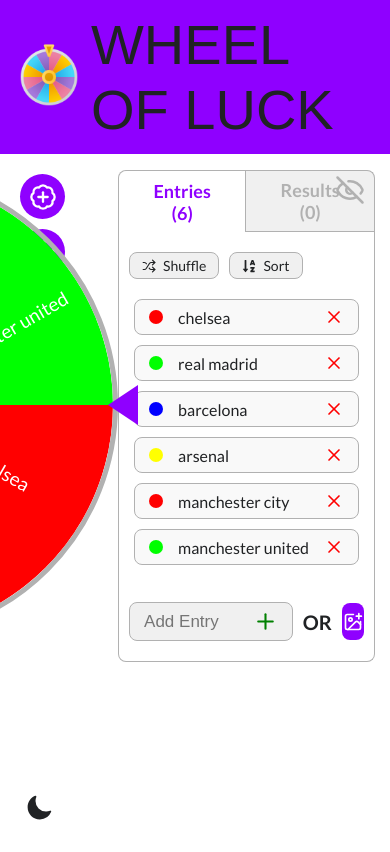
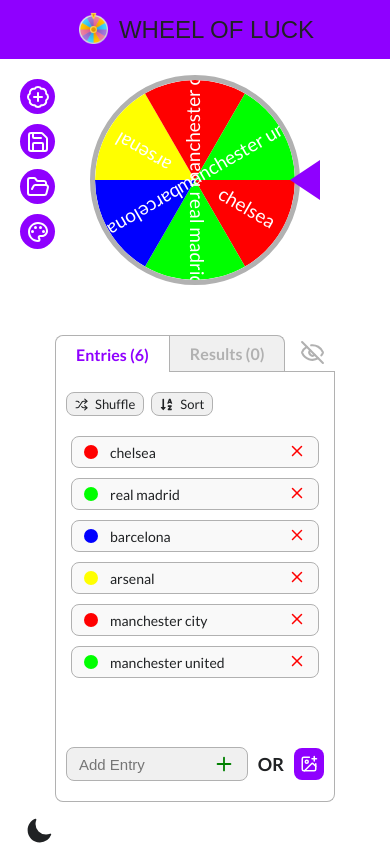
Before and after one commit to YasserCoder/wheel-of-luck, a React (Vite) app: page / in a window 390 px wide. Built offline with nearby package versions, Linux system fonts and the light colour scheme; a web font is replaced by a local one.

Commit message:
adjusting the layout of the main page

```diff
--- a/src/components/Main.tsx
+++ b/src/components/Main.tsx
@@ -13,8 +13,10 @@
             <ToggleSwitch />
             <div className={`container ${styles.section}`}>
                 <ResultsProvider>
+                    <div className={styles.wheelContainer}>
+                        <Wheel />
+                    </div>
                     <IOSection />
-                    <Wheel />
                 </ResultsProvider>
             </div>
         </main>
--- a/src/components/Wheel.tsx
+++ b/src/components/Wheel.tsx
@@ -1,4 +1,4 @@
-import { useState } from "react";
+import { useEffect, useState } from "react";
 
 import { useEntries } from "../context/entriesContext";
 import { useOutsideClick } from "../hook/useOutsideClick";
@@ -12,7 +12,7 @@
         value: { entries, colors },
     } = useEntries();
 
-    const radius = 230;
+    const [radius, setRadius] = useState(230);
     const center = radius;
     const angle = 360 / entries.length;
 
@@ -21,6 +21,25 @@
         angle,
         setResultVisible
     );
+
+    useEffect(() => {
+        const updateRadius = () => {
+            const width = window.innerWidth;
+            if (width < 400) {
+                setRadius(100);
+            } else if (width < 500) {
+                setRadius(140);
+            } else if (width < 640) {
+                setRadius(180);
+            } else {
+                setRadius(230);
+            }
+        };
+
+        updateRadius();
+        window.addEventListener("resize", updateRadius);
+        return () => window.removeEventListener("resize", updateRadius);
+    }, []);
 
     return (
         <>
--- a/src/components/styles/displayIO.module.css
+++ b/src/components/styles/displayIO.module.css
@@ -35,7 +35,6 @@
     color: red;
     cursor: pointer;
     height: 20px;
-    order: 2;
 }
 .deleteBtn:hover {
     scale: 1.1;
@@ -51,3 +50,20 @@
     color: var(--color-border);
     white-space: nowrap;
 }
+
+@media (max-width: 600px) {
+    .io {
+        padding-inline: 12px;
+        padding-block: 5px;
+        gap: 12px;
+    }
+    .ioText {
+        font-size: 14px;
+    }
+    .deleteBtn {
+        font-size: 18px;
+    }
+    .winTimes {
+        font-size: 13px;
+    }
+}
--- a/src/components/styles/entries.module.css
+++ b/src/components/styles/entries.module.css
@@ -50,7 +50,7 @@
     cursor: pointer;
     background-color: var(--color-violet);
     color: white;
-    width: 42px;
+    min-width: 35px;
     height: 37px;
     display: flex;
     align-items: center;
@@ -77,3 +77,24 @@
     bottom: 3px;
     left: 10px;
 }
+
+@media (max-width: 600px) {
+    .addEntryInput {
+        font-size: 15px;
+    }
+    .addBtn {
+        font-size: 22px;
+        height: 22px;
+    }
+    .addEntryForm {
+        padding: 5px 12px;
+    }
+    .or {
+        font-size: 18px;
+    }
+    .addImgBtn {
+        min-width: 30px;
+        height: 32px;
+        font-size: 18px;
+    }
+}
--- a/src/components/styles/header.module.css
+++ b/src/components/styles/header.module.css
@@ -18,3 +18,20 @@
     padding: 0;
     user-select: none;
 }
+
+@media (max-width: 640px) {
+    .img {
+        width: 50px;
+    }
+    .title {
+        font-size: 2.5rem;
+    }
+}
+@media (max-width: 400px) {
+    .img {
+        width: 35px;
+    }
+    .title {
+        font-size: 1.5rem;
+    }
+}
--- a/src/components/styles/ioSection.module.css
+++ b/src/components/styles/ioSection.module.css
@@ -67,3 +67,27 @@
     border-bottom: 1px solid var(--color-border);
     flex: 1;
 }
+
+@media (max-width: 1024px) {
+    .section {
+        margin-bottom: 1rem;
+    }
+}
+@media (max-width: 600px) {
+    .section {
+        width: 280px;
+        margin-bottom: 50px;
+    }
+    .eyeIcon {
+        font-size: 25px;
+    }
+    .tab {
+        padding-inline: 20px;
+        font-size: 16px;
+    }
+}
+@media (max-width: 380px) {
+    .section {
+        width: 100%;
+    }
+}
--- a/src/components/styles/main.module.css
+++ b/src/components/styles/main.module.css
@@ -1,11 +1,26 @@
 .main {
-    height: 80vh;
     position: relative;
 }
 .section {
     height: 100%;
     display: flex;
-    flex-direction: row-reverse;
     justify-content: space-between;
+    gap: 80px;
     padding-top: 1rem;
 }
+.wheelContainer {
+    flex: 1;
+    display: flex;
+    justify-content: end;
+}
+
+@media (max-width: 1024px) {
+    .section {
+        flex-direction: column;
+        align-items: center;
+        gap: 50px;
+    }
+    .wheelContainer {
+        justify-content: center;
+    }
+}
--- a/src/components/styles/menuItem.module.css
+++ b/src/components/styles/menuItem.module.css
@@ -28,6 +28,7 @@
     opacity: 0;
     transition: opacity 0.2s ease-in-out;
     text-transform: capitalize;
+    z-index: 10;
 }
 .btn:hover .tooltip {
     opacity: 1;
@@ -35,3 +36,15 @@
 .btn:disabled .tooltip {
     opacity: 0;
 }
+
+@media (max-width: 640px) {
+    .btn {
+        width: 35px;
+        height: 35px;
+        font-size: 1.5rem;
+    }
+    .tooltip {
+        font-size: 0.875rem;
+        padding: 0.25rem 0.5rem;
+    }
+}
--- a/src/components/styles/operationBtns.module.css
+++ b/src/components/styles/operationBtns.module.css
@@ -5,8 +5,7 @@
 .opBtn {
     background-color: var(--color-input);
     color: var(--color-boy);
-    padding-inline: 12px;
-    padding-block: 4px;
+    padding: 4px 12px;
     display: flex;
     align-items: center;
     gap: 7px;
@@ -18,3 +17,13 @@
     background-color: var(--color-hover);
     transition-duration: 300ms;
 }
+
+@media (max-width: 600px) {
+    .operations {
+        gap: 7px;
+    }
+    .opBtn {
+        padding: 3px 8px;
+        font-size: 13px;
+    }
+}
```
